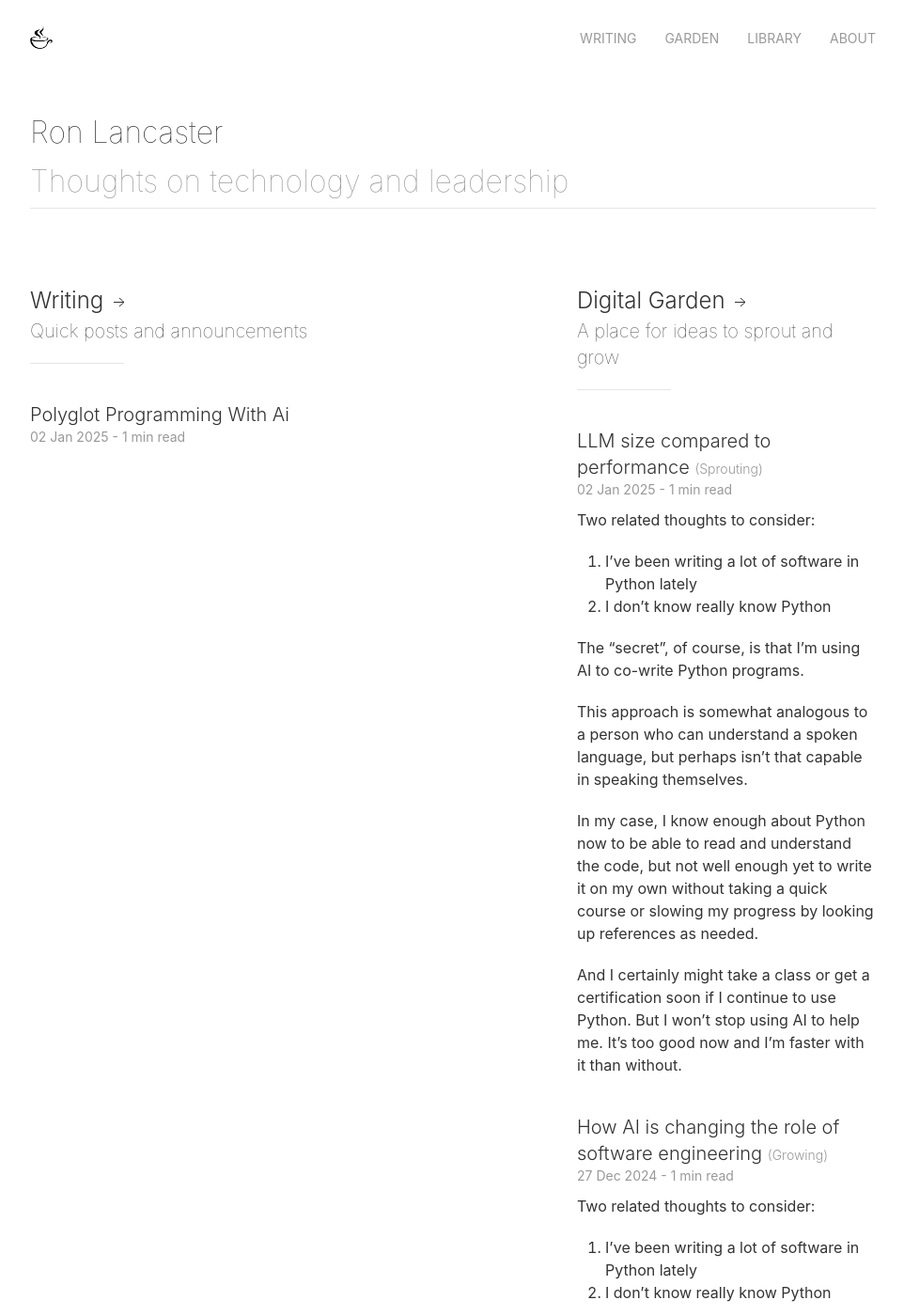
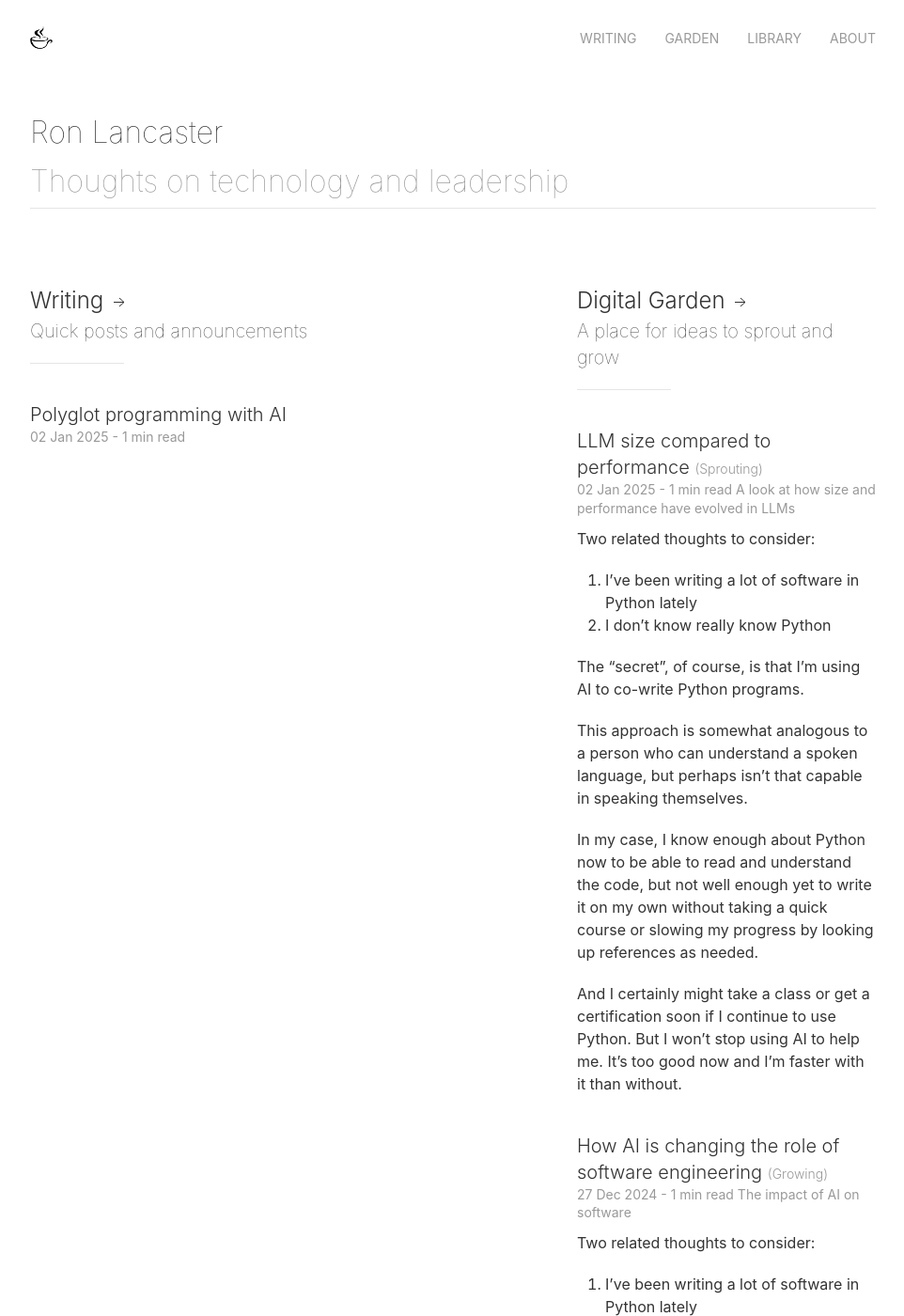
Before and after one commit to nyvyn/nyvyn.github.io, a Jekyll site: the page built from _pages/index.markdown, in a window 1280 px wide and 1400 px high. Shown: the whole window at 94% size, without its empty margins (158-1120 px from the left). Built offline with Jekyll 4.4.1, drawn with Linux system fonts in a browser that asks for light colours; some of the changed text lies outside the part shown.

Commit message:
Add support for note descriptions in notes and posts
Enhanced notes to include an optional description field for display. Updated templates to render the description when provided, and added a missing title field to a blog post for consistency. These changes improve content clarity and metadata handling.

```diff
--- a/_includes/note.html
+++ b/_includes/note.html
@@ -10,6 +10,7 @@
     <aside class="uk-article-meta">
         {{ include.date | date_to_string }}
         - {%- include read_time.html content=include.content -%}
+        {{ note.description }}
     </aside>
 
     <div class="uk-margin-small-top" id="content">{{ include.markdown }}</div>
--- a/_includes/notes.html
+++ b/_includes/notes.html
@@ -9,6 +9,7 @@
         {% include note.html
         content=note.content
         date=note.date
+        description=note.description
         link=note.link
         markdown=markdown
         status=note.status
--- a/_posts/2025-1-2-polyglot-programming-with-ai.markdown
+++ b/_posts/2025-1-2-polyglot-programming-with-ai.markdown
@@ -1,5 +1,6 @@
 ---
 layout: post
+title: Polyglot programming with AI
 tags: [ "software engineering" ]
 ---
 
```
